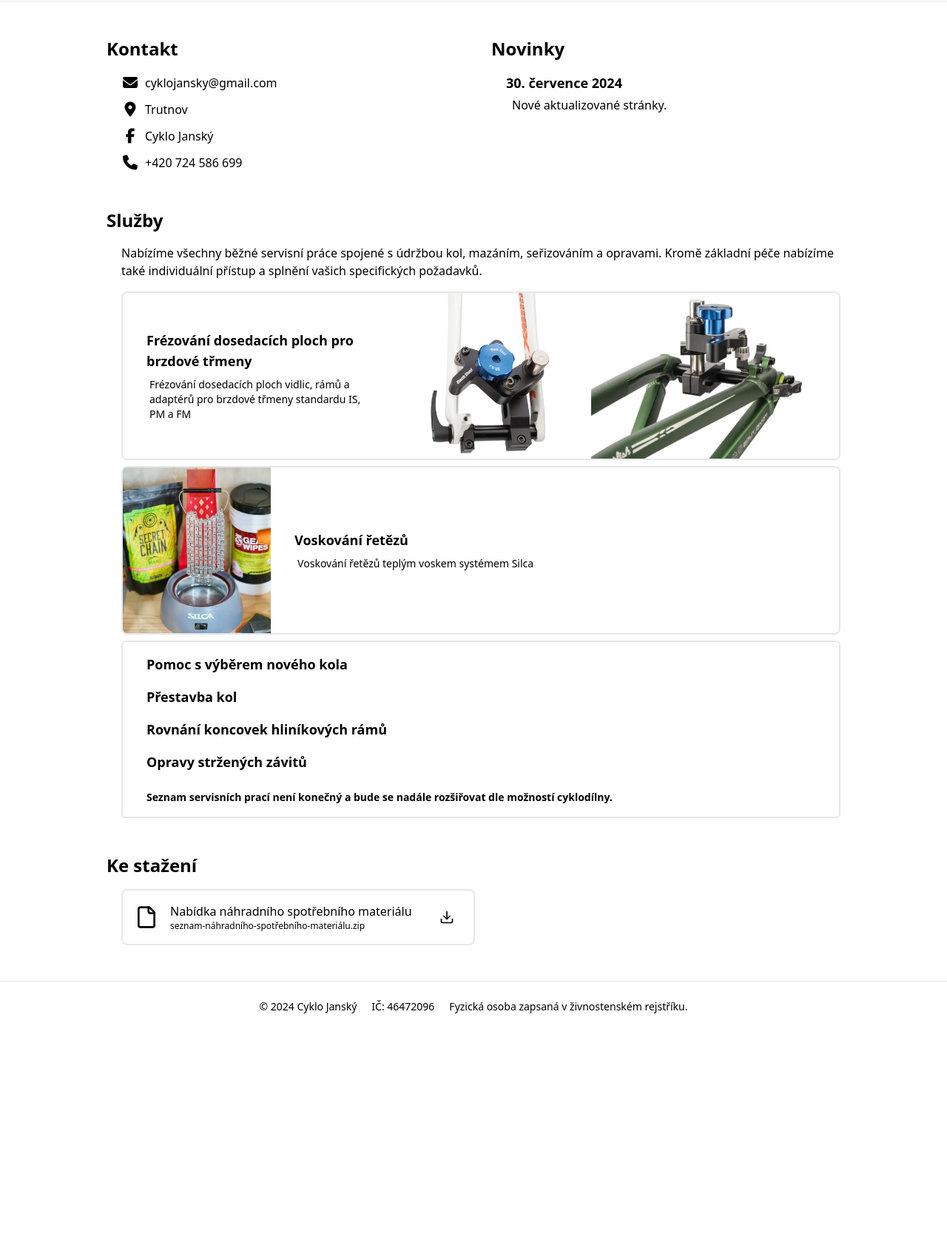
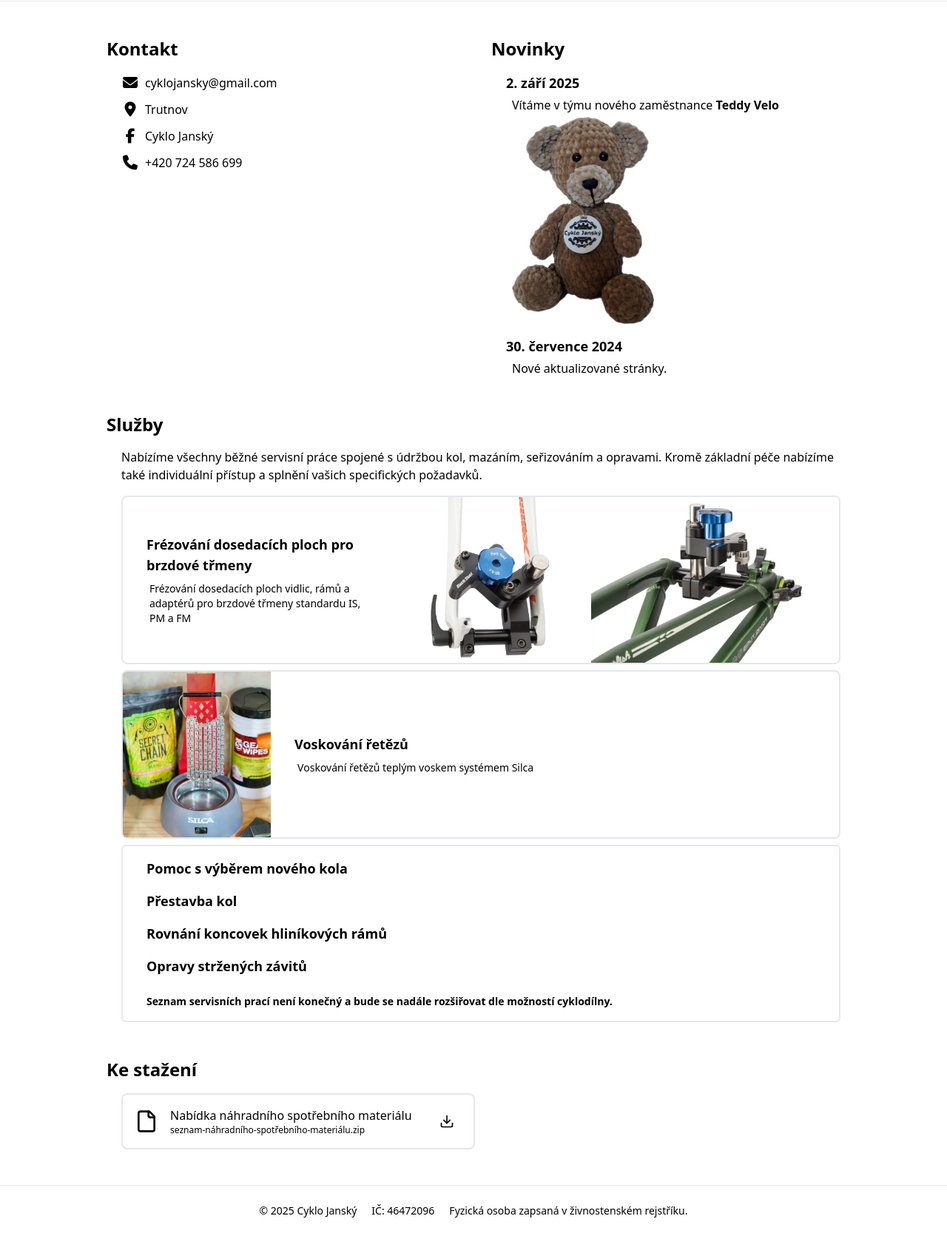
Before and after one commit to cyklojansky/cyklojansky.github.io, a plain HTML site: page index.html in a window 1280 px wide. Shown: the part 103-1774 px from the top of the page at 74% size. Before the commit the page ends 1498 px from the top, so only its background shows below. Drawn offline with Linux system fonts and the light colour scheme.

Commit message:
deploy: 43e6b9a423e7fbe4b0f0f58235f1b2e8597142f8

```diff
--- a/index.html
+++ b/index.html
@@ -14,9 +14,6 @@
 
 <body>
   <script src="script.js"></script>
-  <!--
-    // Core generated by v0 by Vercel.
-  -->
 
   <!-- Image view -->
 
@@ -108,7 +105,15 @@
         <!-- Novinky -->
         <section id="news">
           <h2 class="mb-4 text-2xl font-bold">Novinky</h2>
-          <div class="space-y-4">
+          <div class="flex flex-col space-y-4">
+
+            <div class="px-5">
+              <h4 class="text-lg font-bold">2. září 2025</h4>
+              <p class="mt-1 mx-2 mtext-sm text-muted-foreground">
+                Vítáme v týmu nového zaměstnance <b>Teddy Velo</b>
+              </p>
+              <img src="assets/teddy.png" alt="" class="mt-1 mx-2 rounded-md large-view cursor-pointer w-48">
+            </div>
 
             <div class="px-5">
               <h4 class="text-lg font-bold">30. července 2024</h4>
@@ -164,10 +169,11 @@
               <p class="md:px-8 text-lg font-bold max-md:mt-3 max-md:text-center">Přestavba kol</p>
               <p class="md:px-8 text-lg font-bold max-md:mt-3 max-md:text-center">Rovnání koncovek hliníkových rámů</p>
               <p class="md:px-8 text-lg font-bold max-md:mt-3 max-md:text-center">Opravy stržených závitů</p>
-              <p class="mt-2 md:px-8 text-sm font-bold max-md:mt-3 max-md:text-center">Seznam servisních prací není konečný a bude se nadále rozšiřovat dle možností cyklodílny.</p>
-          </div>
+              <p class="mt-2 md:px-8 text-sm font-bold max-md:mt-3 max-md:text-center">Seznam servisních prací není
+                konečný a bude se nadále rozšiřovat dle možností cyklodílny.</p>
+            </div>
 
-          <!--
+            <!--
           <div class="grid grid-cols-2 gap-2">
 
             <div class="flex md:flex-row flex-col border-2 rounded-[8px] py-4">
@@ -215,7 +221,7 @@
 
 
 
-        </div>
+          </div>
       </section>
 
       <!-- Downloads -->
@@ -249,7 +255,6 @@
             </div>
           </a>
           <!--
-
           <a class="flex flex-row bg-muted items-center rounded-md p-4 border-2"
             href="https://cyklojansky.cz/download/seznam-náhradního-spotřebního-materiálu.txt" download>
             <div class="flex items-center gap-4">
@@ -281,8 +286,9 @@
     </main>
 
     <footer class="bg-muted border-t py-6">
-      <div class="text-muted-foreground container mx-auto max-w-5xl flex-col justify-center gap-5 px-4 text-center text-sm md:flex md:flex-row md:items-center">
-        <p>© 2024 Cyklo Janský</p>
+      <div
+        class="text-muted-foreground container mx-auto max-w-5xl flex-col justify-center gap-5 px-4 text-center text-sm md:flex md:flex-row md:items-center">
+        <p>© 2025 Cyklo Janský</p>
         <p>IČ: 46472096</p>
         <p>Fyzická osoba zapsaná v živnostenském rejstříku.</p>
       </div>
```
Also changed, not shown: assets/teddy.png (added), logos/2000x2000_lightgray.png (added), logos/2000x2000_lightgray_inverted.png (added), logos/2000x2000_lightgray_rounded_1.png (added), logos/2000x2000_lightgray_rounded_2.png (added), logos/2000x2000_lightgray_rounded_3.png (added), logos/2000x2000_lightgray_rounded_4.png (added), logos/2000x2000_lightgray_rounded_5.png (added), logos/2000x2000_lightgray_rounded_6.png (added), logos/2000x2000_lightgray_rounded_7.png (added), logos/2000x2000_white.png (added), logos/2000x2000_white_inverted.png (added), logos/2000x2000_white_without_bg.png (added), logos/800x800_lightgray.png (added), 4 more files, 1 other file.
